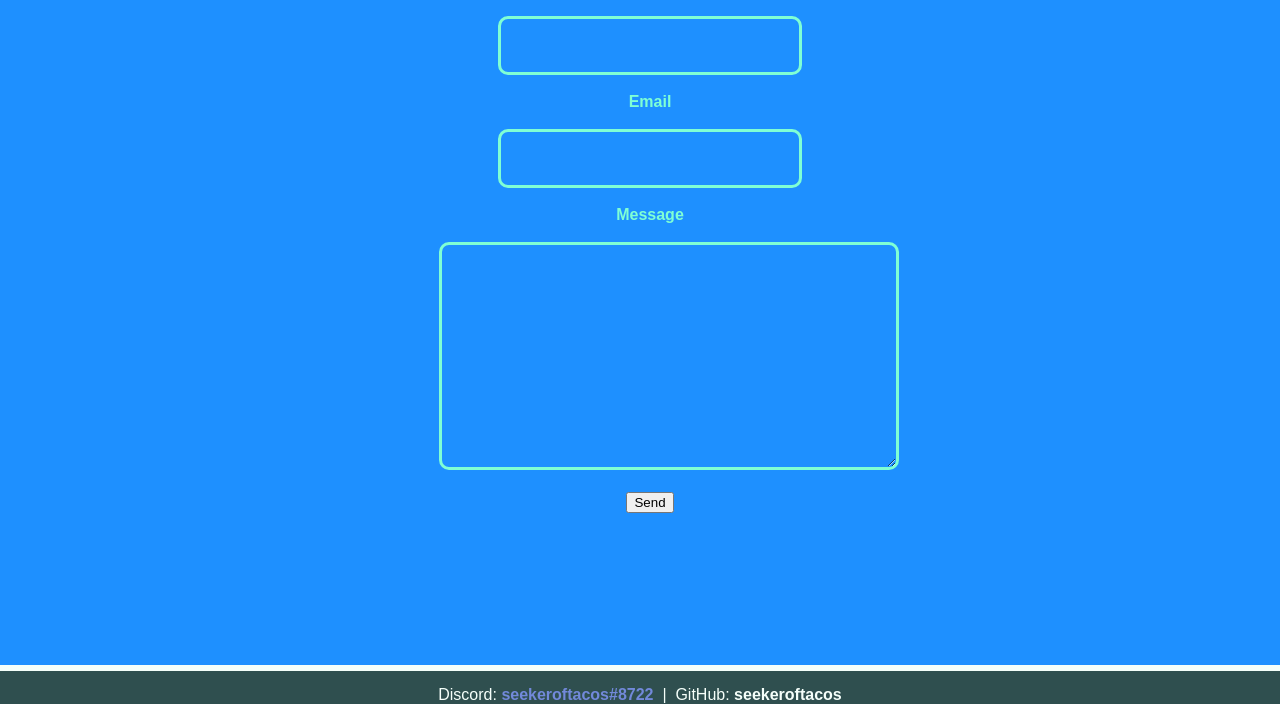
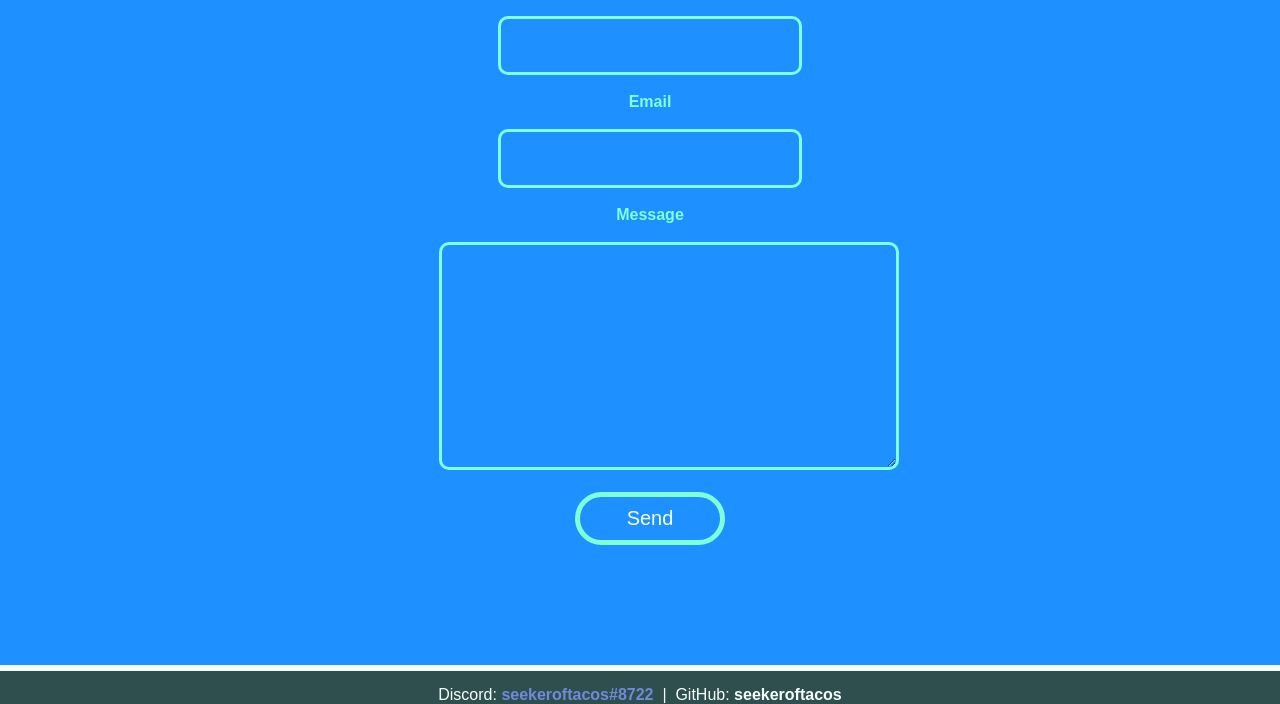
Before and after one commit to asqry/seektk, a plain HTML site: page contact.html in a window 1280 px wide. Shown: the part 240-944 px from the top of the page. Drawn offline with Linux system fonts and the light colour scheme.

Commit message:
Update style.css

```diff
--- a/css/style.css
+++ b/css/style.css
@@ -222,6 +222,21 @@ header ul li {
     padding-top: 20px;
 }
 
+.submitbutton {
+    padding: 10px;
+    border: 5px solid aquamarine;
+    border-radius: 30px;
+    width: 150px;
+    font-size: 20px;
+    color: mintcream;
+    background-color: dodgerblue;
+}
+
+.submitbutton:hover {
+    background-color: #167ee2;
+    cursor: pointer;
+}
+
 /*==========================
     END OF CONTACT FORM
 ============================*/
```
